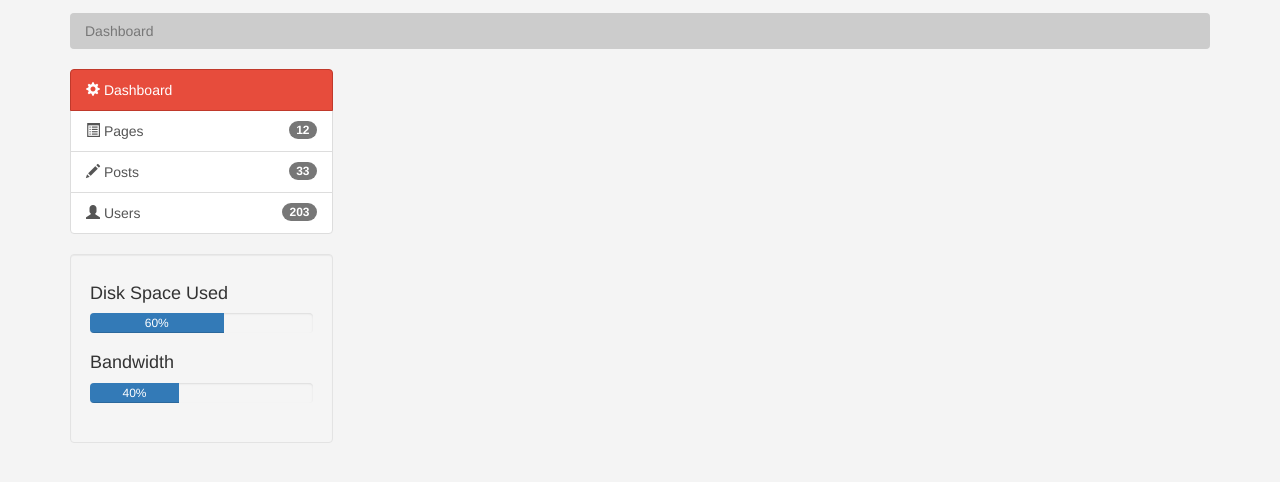
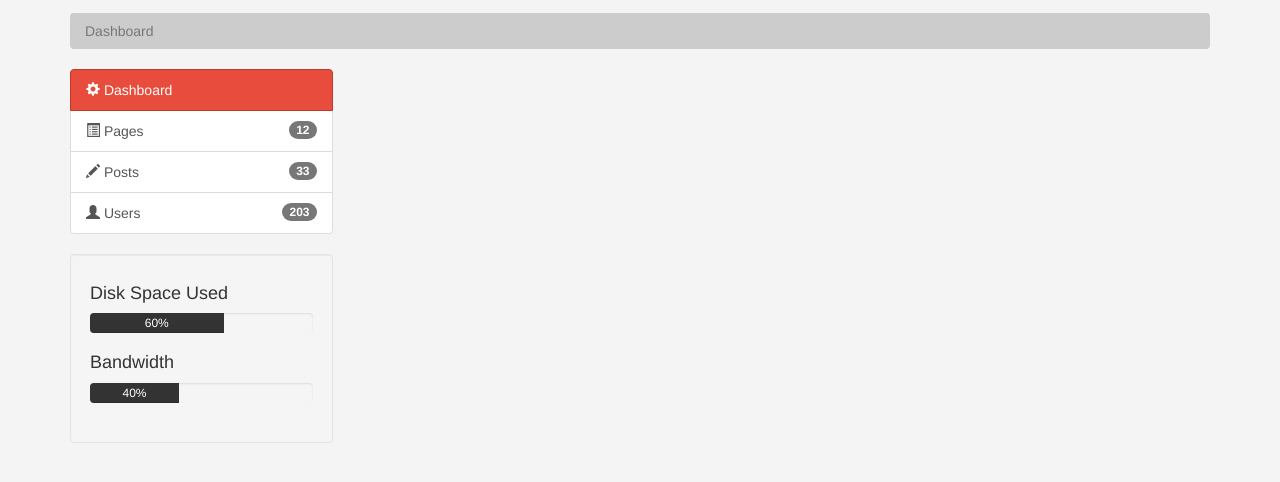
Before and after one commit to xirokx/admin-cms-bootstrap-beginners-tut, a plain HTML site: page index.html in a window 1280 px wide. Shown: the part 120-602 px from the top of the page. Drawn offline with nearby package versions, Linux system fonts and the light colour scheme.

Commit message:
style.css - progress-bar styling added

```diff
--- a/css/style.css
+++ b/css/style.css
@@ -99,7 +99,10 @@ body{
   color: #333;
 }
 
-
+.progress-bar{
+  background: #333;
+  color:#fff;
+}
 
 @media (max-width: 767px) {
   .navbar-default .navbar-nav .open .dropdown-menu > li > a {
```
